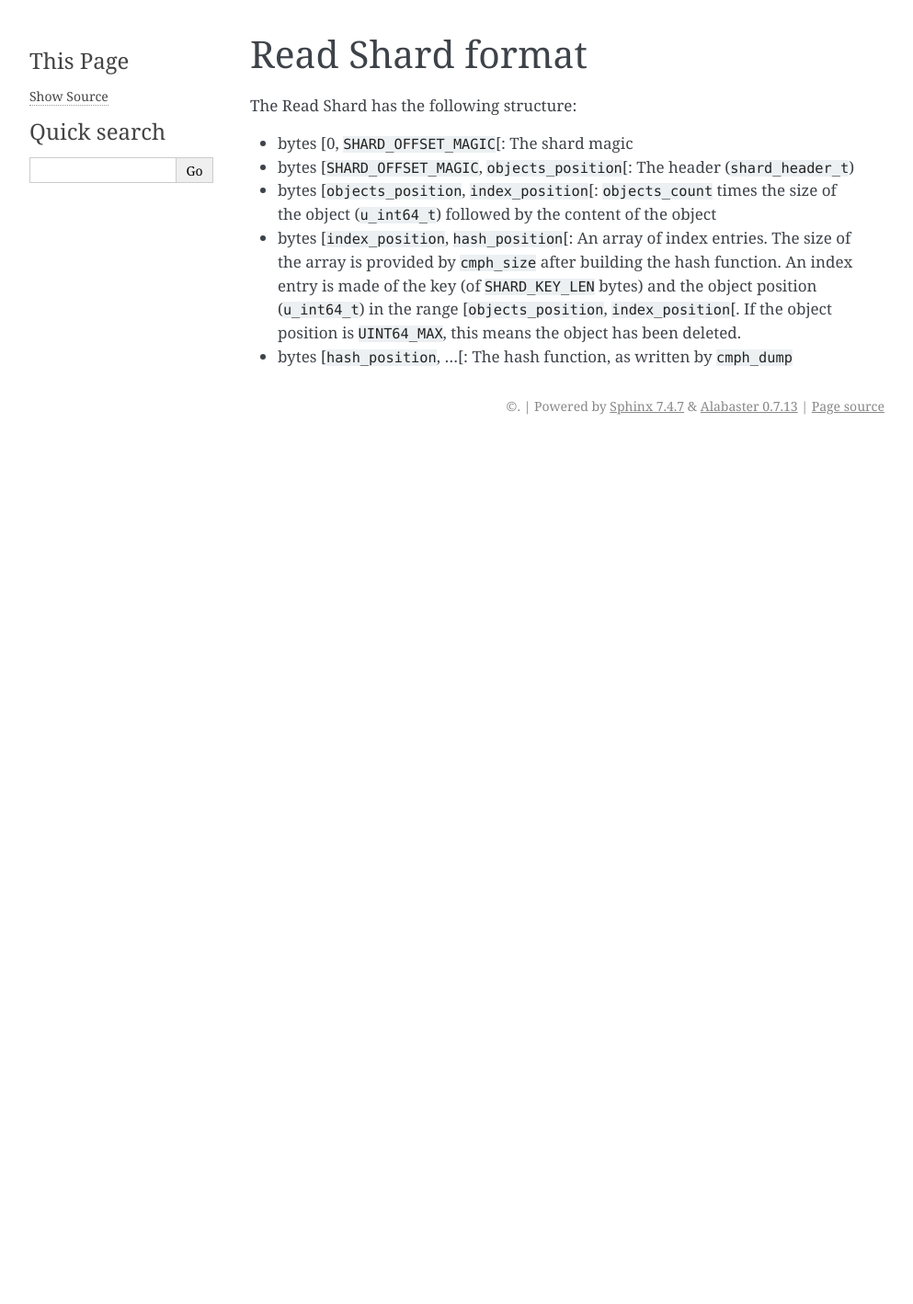
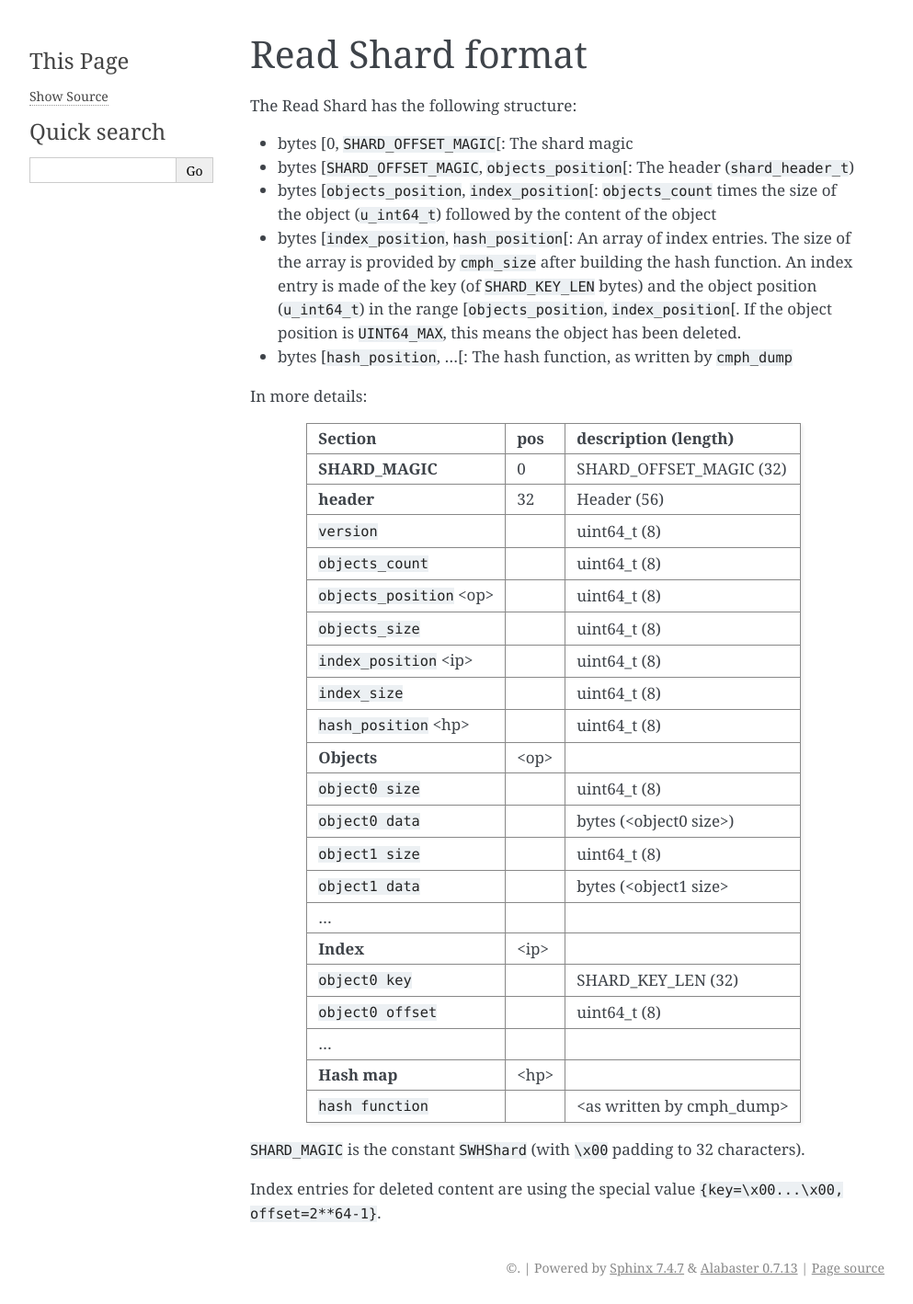
Before and after one commit to SoftwareHeritage/swh-perfecthash, a Sphinx documentation site: the page built from docs/format.rst, in a window 1280 px wide. Shown: the whole page at 92% size, without its empty margins (148-1141 px from the left). Built offline with Sphinx 7.4.7, drawn with Linux system fonts in a browser that asks for light colours; before the commit the page ends 900 px from its top, so only the background shows below that.

Commit message:
docs: give more details on the shard file format
and swap benchmarks and file format chapters in the index file.

```diff
--- a/docs/format.rst
+++ b/docs/format.rst
@@ -8,3 +8,58 @@ The Read Shard has the following structure:
 * bytes \[``objects_position``, ``index_position``\[: ``objects_count`` times the size of the object (``u_int64_t``) followed by the content of the object
 * bytes \[``index_position``, ``hash_position``\[: An array of index entries. The size of the array is provided by ``cmph_size`` after building the hash function. An index entry is made of the key (of ``SHARD_KEY_LEN`` bytes) and the object position (``u_int64_t``) in the range \[``objects_position``, ``index_position``\[. If the object position is ``UINT64_MAX``, this means the object has been deleted.
 * bytes \[``hash_position``, ...\[: The hash function, as written by ``cmph_dump``
+
+In more details:
+
++--------------------------+------+----------------------------+
+| Section                  | pos  | description (length)       |
++==========================+======+============================+
+| **SHARD_MAGIC**          | 0    | SHARD_OFFSET_MAGIC (32)    |
++--------------------------+------+----------------------------+
+| **header**               | 32   | Header (56)                |
++--------------------------+------+----------------------------+
+| ``version``              |      | uint64_t (8)               |
++--------------------------+------+----------------------------+
+| ``objects_count``        |      | uint64_t (8)               |
++--------------------------+------+----------------------------+
+| ``objects_position`` <op>|      | uint64_t (8)               |
++--------------------------+------+----------------------------+
+| ``objects_size``         |      | uint64_t (8)               |
++--------------------------+------+----------------------------+
+| ``index_position`` <ip>  |      | uint64_t (8)               |
++--------------------------+------+----------------------------+
+| ``index_size``           |      | uint64_t (8)               |
++--------------------------+------+----------------------------+
+| ``hash_position`` <hp>   |      | uint64_t (8)               |
++--------------------------+------+----------------------------+
+| **Objects**              | <op> |                            |
++--------------------------+------+----------------------------+
+| ``object0 size``         |      | uint64_t (8)               |
++--------------------------+------+----------------------------+
+| ``object0 data``         |      | bytes (<object0 size>)     |
++--------------------------+------+----------------------------+
+| ``object1 size``         |      | uint64_t (8)               |
++--------------------------+------+----------------------------+
+| ``object1 data``         |      | bytes (<object1 size>      |
++--------------------------+------+----------------------------+
+|   ...                    |      |                            |
++--------------------------+------+----------------------------+
+| **Index**                | <ip> |                            |
++--------------------------+------+----------------------------+
+| ``object0 key``          |      | SHARD_KEY_LEN (32)         |
++--------------------------+------+----------------------------+
+| ``object0 offset``       |      | uint64_t (8)               |
++--------------------------+------+----------------------------+
+|   ...                    |      |                            |
++--------------------------+------+----------------------------+
+| **Hash map**             | <hp> |                            |
++--------------------------+------+----------------------------+
+| ``hash function``        |      | <as written by cmph_dump>  |
++--------------------------+------+----------------------------+
+
+
+``SHARD_MAGIC`` is the constant ``SWHShard`` (with ``\x00`` padding to 32
+characters).
+
+Index entries for deleted content are using the special value
+``{key=\x00...\x00, offset=2**64-1}``.
--- a/docs/index.rst
+++ b/docs/index.rst
@@ -12,8 +12,8 @@ Reference Documentation
 .. toctree::
    :maxdepth: 2
 
+   format
    benchmarks
-   format
 
 .. only:: standalone_package_doc
 
```
